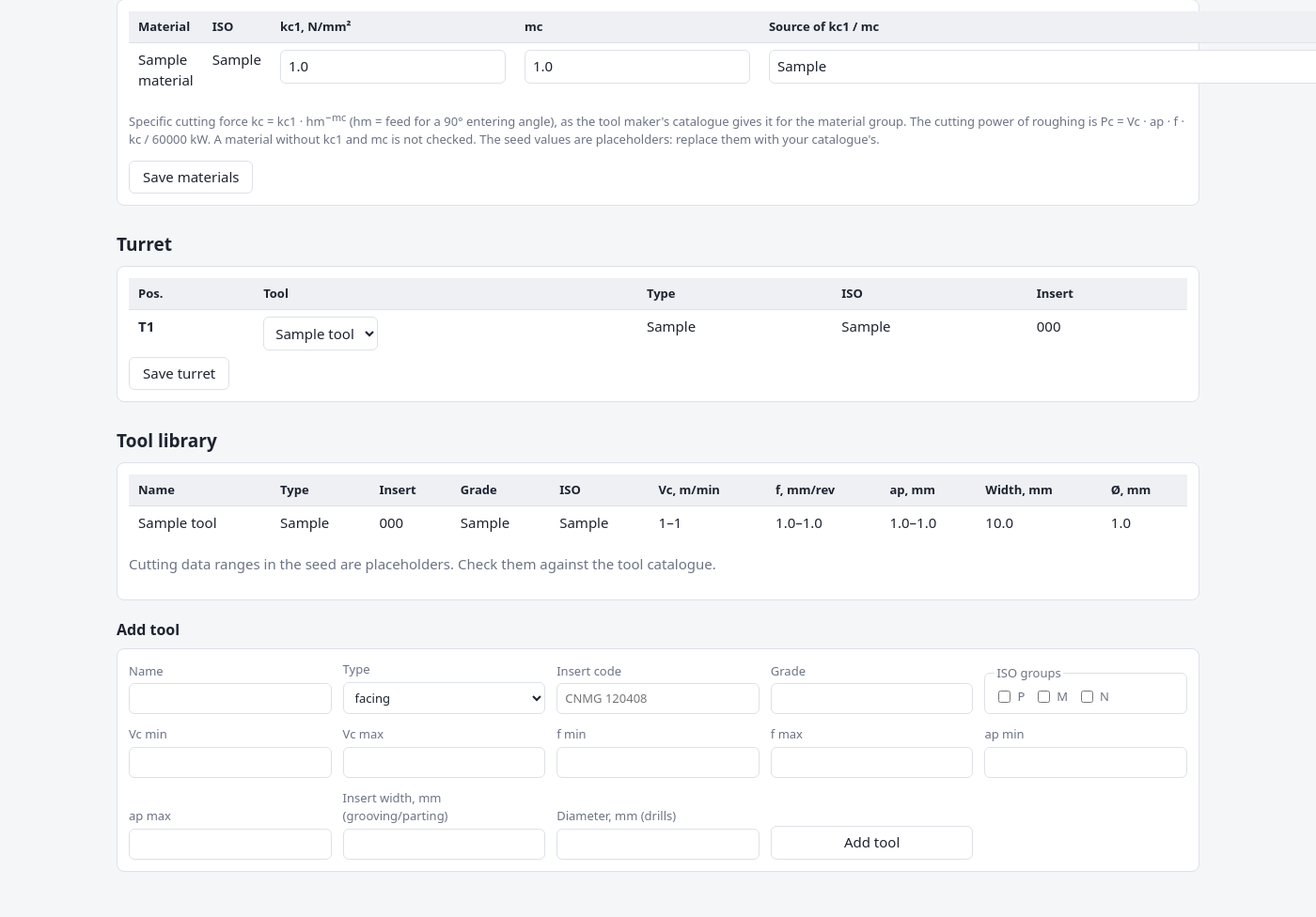
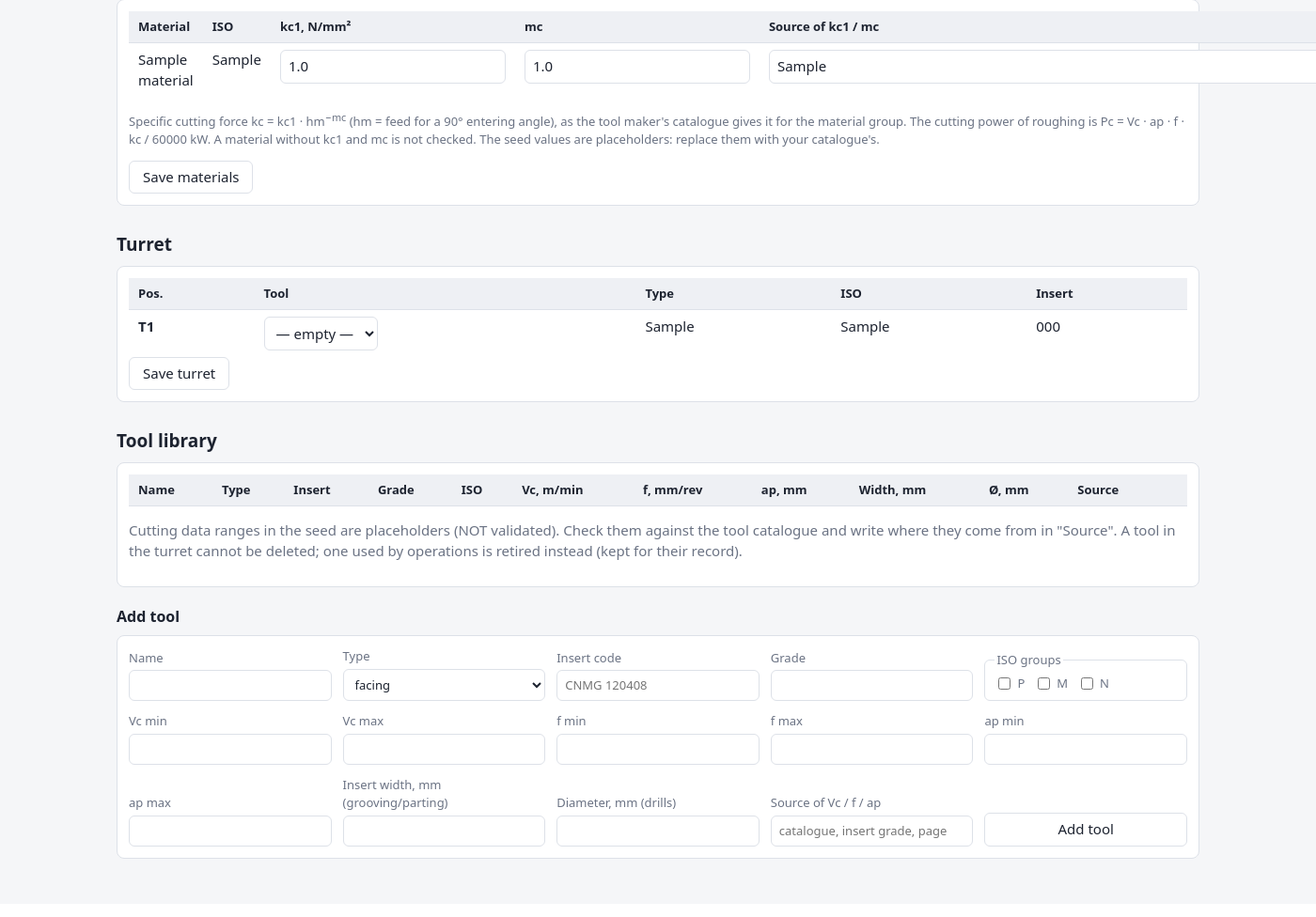
Before and after one commit to 1Bohdan1-rgb/turnpilot, a Flask app: page /machine in a window 1400 px wide; the page is wider, and only the part inside the window is pictured. Shown: the part 801-1777 px from the top of that part at 94% size. After the commit the page ends 1715 px from the top of that part, so only its background shows below. Run offline with Flask 3, Linux system fonts and the light colour scheme; tables that the repository leaves empty hold one stand-in row (values such as "Sample post"); lists and menus that the app fills with data are empty; parts of the project's set-up code (start-up, migrations or seed data) failed here and were passed over.

Commit message:
Tool library: edit and delete tools, retire used ones, record the source of the cutting data
Edit everything but the type (name, insert, grade, ISO groups, Vc / f / ap ranges, insert width,
diameter). A tool in the turret is not deleted until it is taken off its position; a tool no operation
used is deleted; one that was used is retired (out of the library and the turret, kept for the
operations' record). New optional "Source" of the Vc / f / ap ranges, shown in the library and as a
note on every operation next to its cutting data (empty for the seed tools, already marked NOT
validated). Migration 157413ef972d also adds Tool.updated_at and Operation.created_at for the
"tool changed after this calculation" note. The local database was backed up before the upgrade.

Co-Authored-By: Claude Opus 5.5 <noreply@anthropic.com>

```diff
--- a/turnpilot/models.py
+++ b/turnpilot/models.py
@@ -58,6 +58,11 @@ class Tool(db.Model):
     ap_max = db.Column(db.Float, nullable=False)
     insert_width = db.Column(db.Float)  # mm, grooving / parting inserts
     diameter = db.Column(db.Float)  # mm, drills: the hole they make
+    source = db.Column(db.String(300))  # where the Vc / f / ap ranges come from: catalogue, insert grade, page
+    # A tool used by operations is never deleted (the operations keep their audit): it is retired instead,
+    # out of the library and the turret.
+    is_retired = db.Column(db.Boolean, nullable=False, default=False, server_default=db.false())
+    updated_at = db.Column(db.DateTime, default=_now, onupdate=_now)
 
 
 class TurretSlot(db.Model):
@@ -178,6 +183,7 @@ class Operation(db.Model):
     status = db.Column(db.String(10), nullable=False, default="proposed")
     # Each "Calculate" creates a new version; older operations are archived, never deleted.
     calculation_version = db.Column(db.Integer, nullable=False, default=1)
+    created_at = db.Column(db.DateTime, default=_now)  # empty for operations calculated before it was recorded
     is_archived = db.Column(db.Boolean, nullable=False, default=False)
 
     job = db.relationship("Job", back_populates="operations")
--- a/turnpilot/planner.py
+++ b/turnpilot/planner.py
@@ -83,6 +83,7 @@ class ToolSpec:
     ap_max: float
     insert_width: float | None = None  # grooving / parting inserts
     diameter: float | None = None  # drills: the hole they make
+    source: str | None = None  # where the Vc / f / ap ranges come from
 
 
 @dataclass(frozen=True)
@@ -1210,6 +1211,12 @@ def _plan_parting(op: PlannedOperation, tool: ToolSpec, feature: FeatureSpec, jo
         op.notes.append(PARTING_CENTER_NOTE)
 
 
+def _note_source(op: PlannedOperation, tool: ToolSpec) -> None:
+    """The source of the tool's cutting data ranges, next to the cutting data."""
+    if tool.source:
+        op.notes.append(f"cutting data ranges: {tool.source}")
+
+
 def _plan_centring(op, job, turret, max_rpm) -> PlannedOperation:
     """One centring for all the holes on the axis."""
     op.notes.append("centre the holes on the axis")
@@ -1219,6 +1226,7 @@ def _plan_centring(op, job, turret, max_rpm) -> PlannedOperation:
         return op
     op.tool_id, op.tool_name, op.turret_position = entry.tool.id, entry.tool.name, entry.position
     op.vc, op.f, _ = cutting_data(entry.tool, "finish")
+    _note_source(op, entry.tool)
     if entry.tool.diameter:
         op.ref_diameter = entry.tool.diameter
         op.n, _ = spindle_speed(op.vc, entry.tool.diameter, max_rpm)
@@ -1250,6 +1258,7 @@ def _plan_drilling(op, step, hole: HolePlan | None, max_rpm) -> PlannedOperation
     op.tool_id, op.tool_name, op.turret_position = tool.id, tool.name, hole.entry.position
     op.vc, op.f, _ = cutting_data(tool, "finish")
     op.n, _ = spindle_speed(op.vc, tool.diameter, max_rpm)
+    _note_source(op, tool)
     if hole.depth and hole.depth > PECK_DEPTH_FACTOR * tool.diameter + 1e-9:
         op.notes.append(PECK_NOTE.format(depth=hole.depth, k=PECK_DEPTH_FACTOR, d=tool.diameter))
     return op
@@ -1276,6 +1285,7 @@ def _plan_internal_thread_step(op, step, job, turret, max_rpm, max_thread_feed=N
     op.tool_id, op.tool_name, op.turret_position = tool.id, tool.name, entry.position
     op.vc = round((tool.vc_min + tool.vc_max) / 2, 1)
     op.n, _ = spindle_speed(op.vc, feature.diameter, max_rpm)
+    _note_source(op, tool)
     limit_thread_speed(op, feature.pitch, max_thread_feed)  # a tap (G84) and an internal threading bar alike
     if tool_type == "tapping":
         op.notes.append(TAPPING_NOTE)
@@ -1361,6 +1371,7 @@ def _plan_step(step: Step, job: JobSpec, turret: list[TurretEntry], max_rpm: int
     # The Ra feed formula only applies to nose-radius tools.
     uses_ra = step.tool_type in ("turning_finish", "boring")
     op.vc, op.f, op.ap = cutting_data(tool, step.mode, feature.ra if uses_ra else None)
+    _note_source(op, tool)
 
     op.ref_diameter = _reference_diameter(step, job, start)
     op.n, limited = spindle_speed(op.vc, op.ref_diameter, max_rpm)
--- a/turnpilot/routes.py
+++ b/turnpilot/routes.py
@@ -33,6 +33,7 @@ from .models import (
     Material,
     Operation,
     Tool,
+    TurretSlot,
     db,
 )
 
@@ -114,7 +115,7 @@ def machine():
             flash(str(e), "error")
         return redirect(url_for("main.machine"))
 
-    tools = db.session.execute(db.select(Tool).order_by(Tool.name)).scalars().all()
+    tools = db.session.execute(db.select(Tool).filter_by(is_retired=False).order_by(Tool.name)).scalars().all()
     materials = db.session.execute(db.select(Material).order_by(Material.name)).scalars().all()
     hex_sizes = services.hex_bar_sizes(machine, current_app.config)
     return render_template(
@@ -124,39 +125,88 @@ def machine():
     )
 
 
+def _tool_fields(form):
+    """The editable fields of a tool from its form (not its type) or raise FormError."""
+    name = form.get("name", "").strip()
+    iso_group = "".join(g for g in ISO_GROUPS if g in form.getlist("iso_group"))
+    if not name:
+        raise FormError("Tool name is required")
+    if not iso_group:
+        raise FormError("Select at least one ISO group")
+    values = {k: _number(form, k, required=True) for k in ("vc_min", "vc_max", "f_min", "f_max", "ap_min", "ap_max")}
+    for lo, hi in (("vc_min", "vc_max"), ("f_min", "f_max"), ("ap_min", "ap_max")):
+        if values[lo] > values[hi]:
+            raise FormError(f"{lo} must not exceed {hi}")
+    return dict(
+        name=name,
+        insert_code=form.get("insert_code", "").strip(),
+        grade=form.get("grade", "").strip(),
+        iso_group=iso_group,
+        insert_width=_number(form, "insert_width"),
+        diameter=_number(form, "diameter"),
+        source=form.get("source", "").strip()[:300] or None,
+        **values,
+    )
+
+
 @bp.route("/tools", methods=["POST"])
 def add_tool():
     form = request.form
     try:
-        name = form.get("name", "").strip()
         tool_type = form.get("type")
-        iso_group = "".join(g for g in ISO_GROUPS if g in form.getlist("iso_group"))
-        if not name:
-            raise FormError("Tool name is required")
         if tool_type not in TOOL_TYPES:
             raise FormError("Unknown tool type")
-        if not iso_group:
-            raise FormError("Select at least one ISO group")
-        values = {k: _number(form, k, required=True) for k in ("vc_min", "vc_max", "f_min", "f_max", "ap_min", "ap_max")}
-        for lo, hi in (("vc_min", "vc_max"), ("f_min", "f_max"), ("ap_min", "ap_max")):
-            if values[lo] > values[hi]:
-                raise FormError(f"{lo} must not exceed {hi}")
-        db.session.add(
-            Tool(
-                name=name,
-                type=tool_type,
-                insert_code=form.get("insert_code", "").strip(),
-                grade=form.get("grade", "").strip(),
-                iso_group=iso_group,
-                insert_width=_number(form, "insert_width"),
-                diameter=_number(form, "diameter"),
-                **values,
-            )
-        )
+        fields = _tool_fields(form)
+        db.session.add(Tool(type=tool_type, **fields))
         db.session.commit()
-        flash(f"Tool '{name}' added to the library. Assign it to a turret position.")
+        flash(f"Tool '{fields['name']}' added to the library. Assign it to a turret position.")
     except FormError as e:
         flash(str(e), "error")
+    return redirect(url_for("main.machine"))
+
+
+def _active_tool_or_404(tool_id):
+    tool = db.get_or_404(Tool, tool_id)
+    if tool.is_retired:
+        abort(404)
+    return tool
+
+
+@bp.route("/tools/<int:tool_id>/edit", methods=["GET", "POST"])
+def edit_tool(tool_id):
+    """Everything but the type: a new type would change what the operations already made with it mean."""
+    tool = _active_tool_or_404(tool_id)
+    if request.method == "POST":
+        try:
+            for key, value in _tool_fields(request.form).items():
+                setattr(tool, key, value)
+            db.session.commit()
+            flash(f"Tool '{tool.name}' saved. Jobs calculated with it before show a note until recalculated.")
+            return redirect(url_for("main.machine"))
+        except FormError as e:
+            db.session.rollback()
+            flash(str(e), "error")
+    return render_template("tool_edit.html", tool=tool, iso_groups=ISO_GROUPS)
+
+
+@bp.route("/tools/<int:tool_id>/delete", methods=["POST"])
+def delete_tool(tool_id):
+    """Out of the turret first. A tool no operation used is deleted; one that was used is retired (its
+    operations keep it for the audit)."""
+    tool = _active_tool_or_404(tool_id)
+    slots = db.session.execute(db.select(TurretSlot).filter_by(tool_id=tool.id)).scalars().all()
+    if slots:
+        positions = ", ".join(slot.label for slot in slots)
+        flash(f"Tool '{tool.name}' is in the turret at {positions}: remove it from there first.", "error")
+        return redirect(url_for("main.machine"))
+    used = db.session.execute(db.select(db.func.count(Operation.id)).filter_by(tool_id=tool.id)).scalar()
+    if used:
+        tool.is_retired = True
+        flash(f"Tool '{tool.name}' is used by {used} operation(s): retired (kept for their record).")
+    else:
+        db.session.delete(tool)
+        flash(f"Tool '{tool.name}' deleted.")
+    db.session.commit()
     return redirect(url_for("main.machine"))
 
 
--- a/turnpilot/services.py
+++ b/turnpilot/services.py
@@ -50,6 +50,7 @@ def tool_spec(tool):
         ap_max=tool.ap_max,
         insert_width=tool.insert_width,
         diameter=tool.diameter,
+        source=tool.source,
     )
 
 
--- a/turnpilot/templates/machine.html
+++ b/turnpilot/templates/machine.html
@@ -92,7 +92,7 @@
   <table>
     <thead>
       <tr><th>Name</th><th>Type</th><th>Insert</th><th>Grade</th><th>ISO</th>
-          <th>Vc, m/min</th><th>f, mm/rev</th><th>ap, mm</th><th>Width, mm</th><th>Ø, mm</th></tr>
+          <th>Vc, m/min</th><th>f, mm/rev</th><th>ap, mm</th><th>Width, mm</th><th>Ø, mm</th><th>Source</th><th></th></tr>
     </thead>
     <tbody>
     {% for tool in tools %}
@@ -104,11 +104,21 @@
         <td>{{ tool.ap_min }}–{{ tool.ap_max }}</td>
         <td>{{ tool.insert_width if tool.insert_width is not none else "" }}</td>
         <td>{{ tool.diameter if tool.diameter is not none else "" }}</td>
+        <td class="small">{{ tool.source or "" }}</td>
+        <td class="row-actions">
+          <a href="{{ url_for('main.edit_tool', tool_id=tool.id) }}">Edit</a>
+          <form method="post" action="{{ url_for('main.delete_tool', tool_id=tool.id) }}" class="inline-form"
+                onsubmit="return confirm('Delete {{ tool.name|e }}? A tool used by operations is retired instead.');">
+            <button type="submit" class="small">Delete</button>
+          </form>
+        </td>
       </tr>
     {% endfor %}
     </tbody>
   </table>
-  <p class="muted">Cutting data ranges in the seed are placeholders. Check them against the tool catalogue.</p>
+  <p class="muted">Cutting data ranges in the seed are placeholders (NOT validated). Check them against the tool
+    catalogue and write where they come from in "Source". A tool in the turret cannot be deleted; one used by
+    operations is retired instead (kept for their record).</p>
 </div>
 
 <h3>Add tool</h3>
@@ -131,6 +141,7 @@
   <label>ap max <input name="ap_max" type="number" step="any" required></label>
   <label>Insert width, mm (grooving/parting) <input name="insert_width" type="number" step="any" min="0"></label>
   <label>Diameter, mm (drills) <input name="diameter" type="number" step="any" min="0"></label>
+  <label>Source of Vc / f / ap <input name="source" maxlength="300" placeholder="catalogue, insert grade, page"></label>
   <button type="submit">Add tool</button>
 </form>
 {% endblock %}
```
Also changed, not shown: migrations/versions/157413ef972d_tool_source_retired_updated_at_.py (added, +42 -0 lines), tests/test_tool_library.py (added, +132 -0 lines), turnpilot/templates/tool_edit.html (added, +30 -0 lines).
